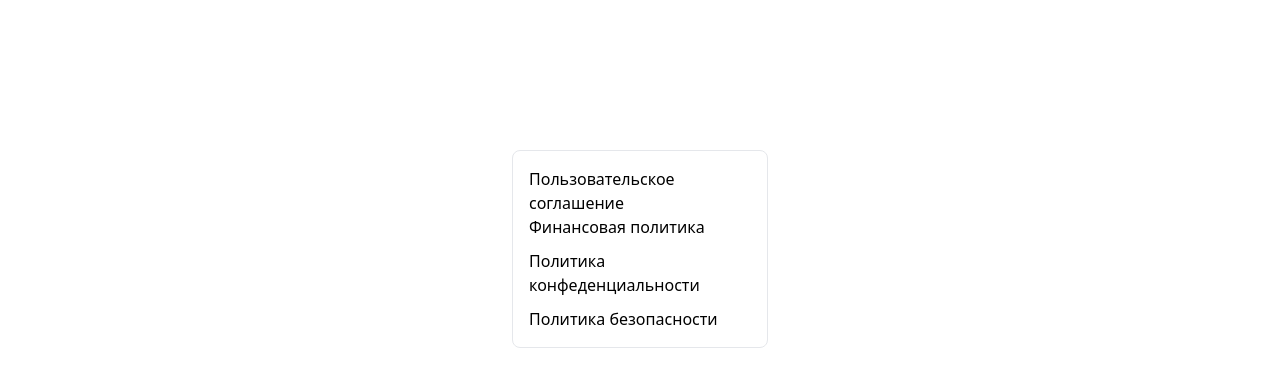
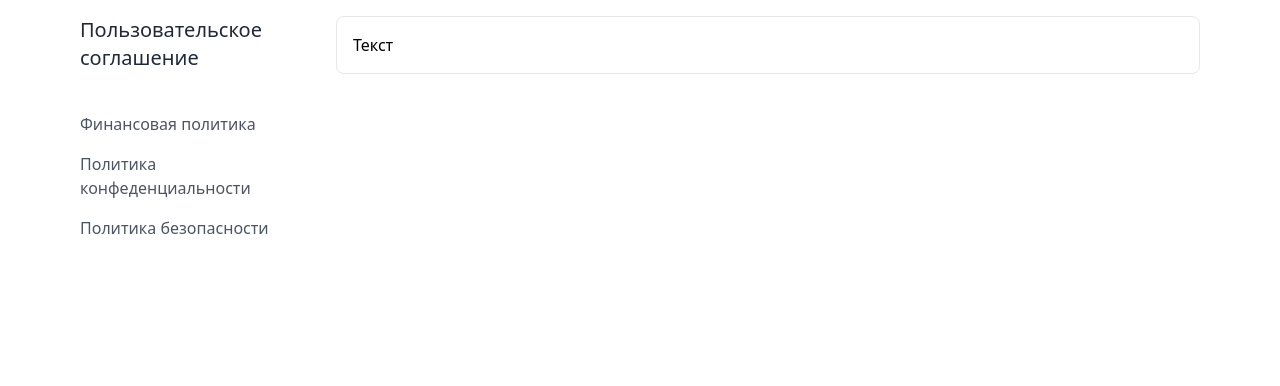
Before and after one commit to romanskijdev-group/web_cnpc_front, a React (Vite) app: page /user_agreement in a window 1280 px wide. Shown: the top 386 px of the page. Built offline with nearby package versions, Linux system fonts and the light colour scheme.

Commit message:
Update UserAgreement.tsx

```diff
--- a/src/pages/UserAgreement.tsx
+++ b/src/pages/UserAgreement.tsx
@@ -1,19 +1,28 @@
 const UserAgreement = () => {
     return(
-        <div className="sm:max-w-screen-xl w-[20%] mx-auto mt-[150px] border dark:border-gray-500 rounded-lg p-4 container mx-auto ">
-            <h1>Пользовательское соглашение</h1>
-                <div className="">
-                    <div className='flex flex-col gap-[10px]'>
-                    <a href='https://google.com/'
-                       className='dark:text-gray-200 hover:text-gray-500 dark:hover:text-gray-400 duration-300'>Финансовая политика</a>
-                    <a href='https://google.com/'
-                       className='dark:text-gray-200 hover:text-gray-500 dark:hover:text-gray-400 duration-300'>Политика конфеденциальности</a>
-                    <a href='https://google.com/'
-                       className='dark:text-gray-200 hover:text-gray-500 dark:hover:text-gray-400 duration-300'>Политика безопасности</a>
+        <div className="flex w-[90%] h-[100vh] mx-auto">
+            <div className="w-64">
+                <div className="p-4">
+                    <h1 className="text-xl text-gray-800 dark:text-white mb-4 ">Пользовательское соглашение</h1>
+                </div>
+
+                <nav className="flex flex-col gap-4 px-4 py-2">
+                    <a href="https://google.com/" className="text-gray-600 hover:text-gray-800 dark:hover:text-gray-200 duration-300"> Финансовая политика </a>
+                    <a href="https://google.com/" className="text-gray-600 hover:text-gray-800 dark:hover:text-gray-200 duration-300"> Политика конфеденциальности </a>
+                    <a href="https://google.com/" className="text-gray-600 hover:text-gray-800 dark:hover:text-gray-200 duration-300"> Политика безопасности
+                    </a>
+                </nav>
+            </div>
+
+            <div className="flex-1 p-4 ">
+                <div className="sm:max-w-screen-xl border dark:border-gray-500 rounded-lg p-4 container">
+                    <div className="prose dark:prose-invert">
+                        <p> Текст</p>
                     </div>
+                </div>
+            </div>
+        </div>
 
-                </div>
-        </div>
     )
 }
 
```
